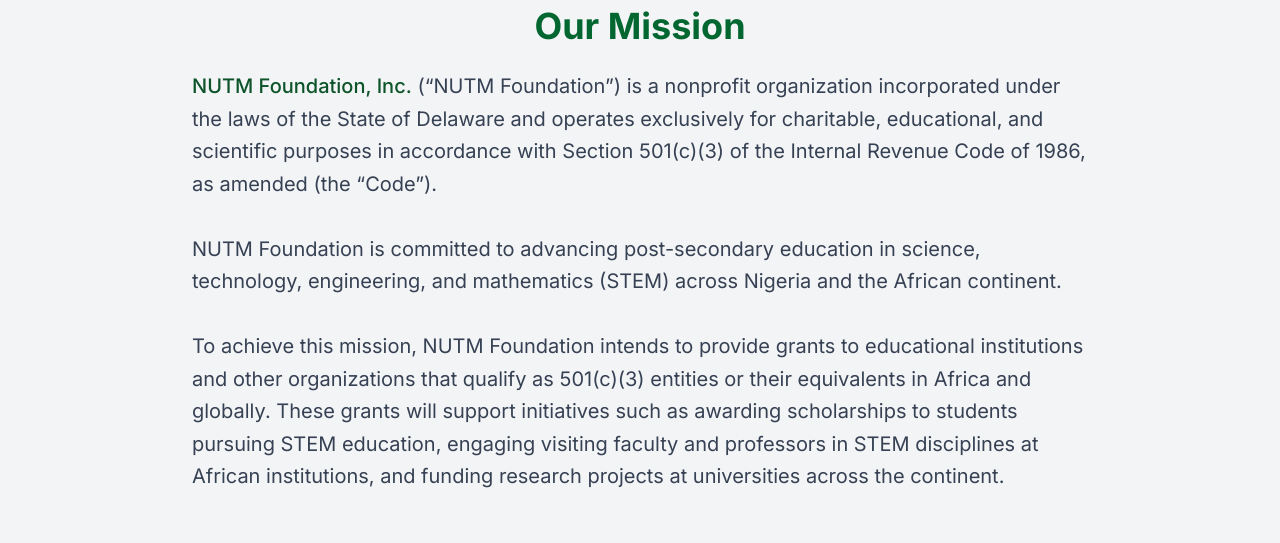
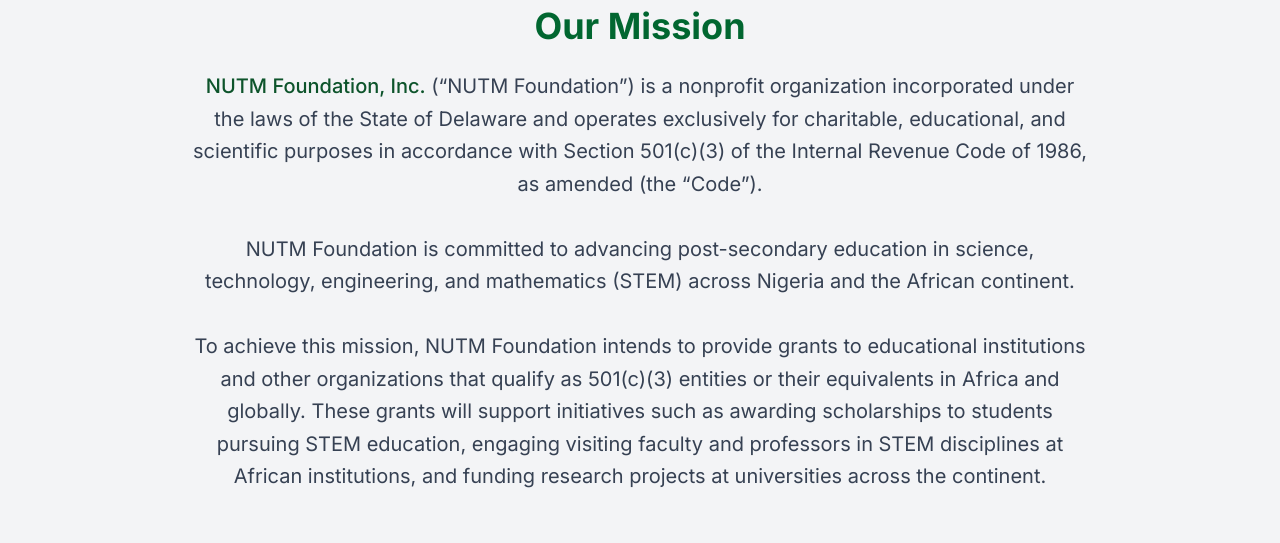
Before and after one commit to JaxTee100/nutm-foundation-site, a Next.js app: page / in a window 1280 px wide. Shown: the part 858-1401 px from the top of the page. Built offline with nearby package versions, Linux system fonts and the light colour scheme.

Commit message:
adjusted the font-family

```diff
--- a/app/layout.js
+++ b/app/layout.js
@@ -1,4 +1,3 @@
-
 import './globals.css'
 import { Inter } from 'next/font/google'
 import ScrollToTop from "@/components/ScrollToTop";
@@ -15,7 +14,10 @@
 export default function RootLayout({ children }) {
   return (
     <html lang="en">
-      <body className={inter.className}>
+      <head>
+        {/* You can add the link to Google Fonts here, but it's handled by the `Inter` import */}
+      </head>
+      <body className={`${inter.className} font-sans text-gray-900 bg-white`}>
         <Navbar />
         {children}
         <ScrollToTop />
--- a/components/FoundationNote.jsx
+++ b/components/FoundationNote.jsx
@@ -15,7 +15,7 @@
         <h2 className="text-3xl sm:text-4xl font-bold text-green-800 mb-6 text-center">
           Our Mission
         </h2>
-        <p className="text-lg sm:text-xl text-gray-700 leading-relaxed">
+        <p className="text-lg sm:text-xl text-gray-700 leading-relaxed lg:text-center">
           <span className="font-medium text-green-900">NUTM Foundation, Inc.</span> (“NUTM Foundation”) is a nonprofit organization incorporated under the laws of the State of Delaware and operates exclusively for charitable, educational, and scientific purposes in accordance with Section 501(c)(3) of the Internal Revenue Code of 1986, as amended (the “Code”).<br /><br />
 
           NUTM Foundation is committed to advancing post-secondary education in science, technology, engineering, and mathematics (STEM) across Nigeria and the African continent.<br /><br />
--- a/components/Hero.jsx
+++ b/components/Hero.jsx
@@ -30,9 +30,10 @@
     <MotionSection>
       <section
         id="hero"
-        className="relative min-h-screen flex items-start justify-start text-white overflow-hidden px-6 sm:px-12 lg:px-16 pt-32 sm:pt-40"
+        className="relative min-h-screen flex items-center justify-center lg:justify-start text-white overflow-hidden px-6 sm:px-12 lg:px-16 pt-32 sm:pt-40"
       >
-        {/* Background with smooth zoom animation */}
+
+        {/* Background Image with Zoom Animation */}
         <motion.div
           className="absolute inset-0 bg-cover bg-center z-0"
           style={{
@@ -48,11 +49,11 @@
           }}
         />
 
-        {/* Overlay for dark contrast */}
+        {/* Green Overlay */}
         <div className="absolute inset-0 bg-green-main opacity-30 z-0" />
 
-        {/* Text and CTA */}
-        <div className="z-10 max-w-4xl flex flex-col items-start text-left">
+        {/* Text Section */}
+        <div className="z-10 w-full max-w-4xl flex flex-col items-center lg:items-start text-center lg:text-left">
           <AnimatePresence mode="wait">
             <motion.h1
               key={slides[currentSlide].text}
@@ -82,10 +83,11 @@
           </AnimatePresence>
         </div>
 
-        {/* Fixed Donate Button */}
+
+        {/* Scroll Down Button */}
         <motion.a
           href="#mission-statement"
-          className="absolute bottom-10 left-6 sm:left-12 lg:left-32 w-12 h-12 sm:w-14 sm:h-14 flex justify-center items-center bg-white text-green-main rounded-full shadow-lg hover:bg-green-100 transition z-20"
+          className="absolute bottom-8 sm:bottom-10 left-1/2 transform -translate-x-1/2 w-12 h-12 sm:w-14 sm:h-14 flex justify-center items-center bg-white text-green-main rounded-full shadow-lg hover:bg-green-100 transition z-20"
           initial={{ y: 30, opacity: 0 }}
           animate={{ y: [0, -10, 0], opacity: 1 }}
           transition={{ delay: 1.2, duration: 2, repeat: Infinity }}
```
